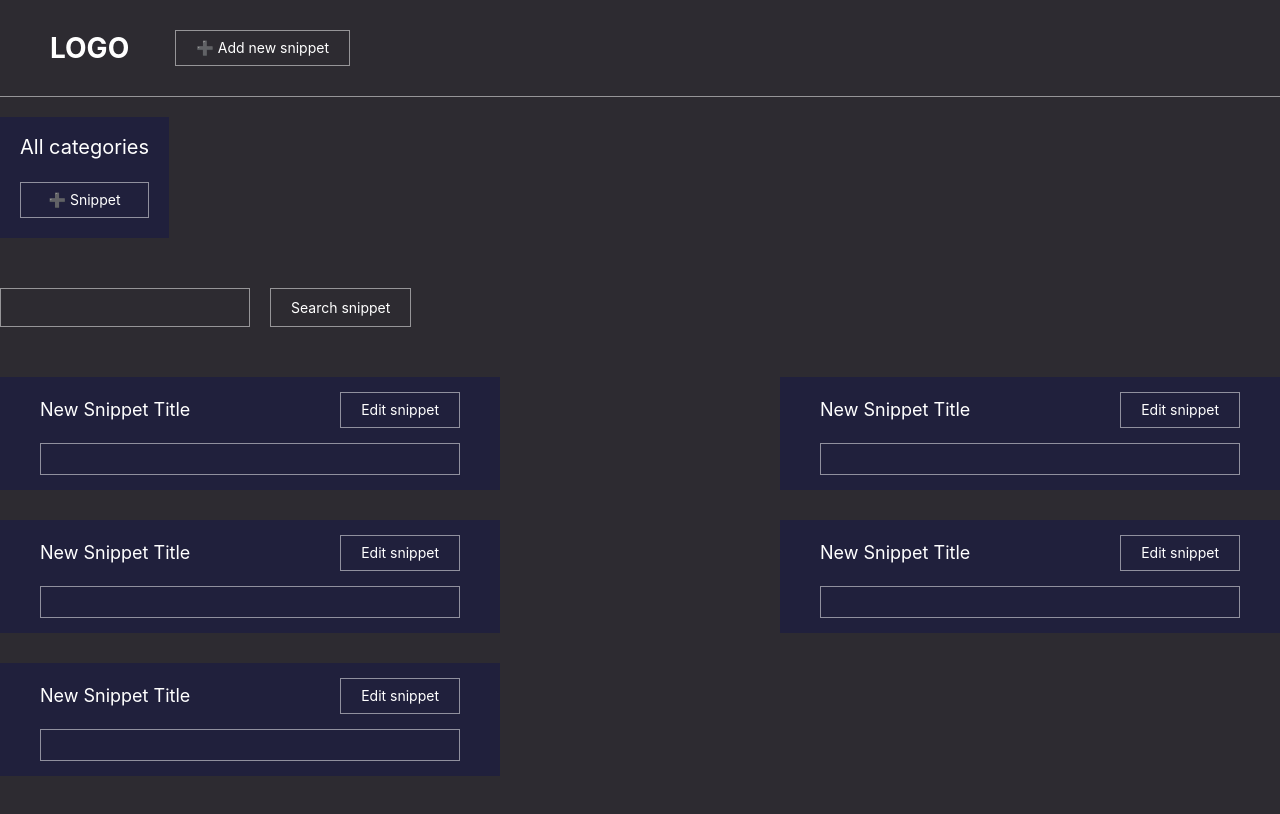
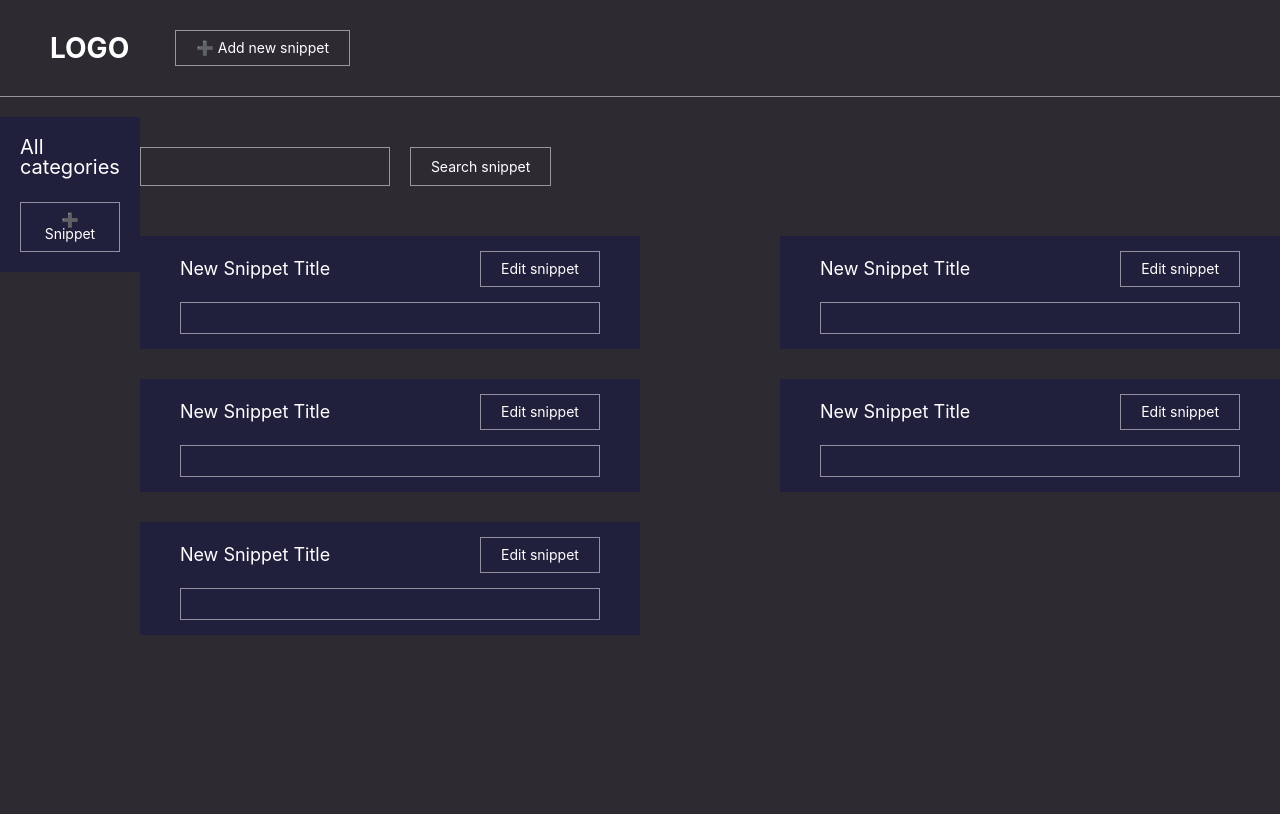
Before and after one commit to DariaRusovich/snippet-lab, a React (Create React App) app: page / in a window 1280 px wide. Shown: the top 814 px of the page. Built offline with nearby package versions, Linux system fonts and the light colour scheme.

Commit message:
add-wrapper-content

```diff
--- a/src/App.js
+++ b/src/App.js
@@ -15,10 +15,13 @@ function App() {
       <Header></Header>
 
       <div className="container">
+      <div className="content-wrapper">
       <Categories></Categories>
+      <div>
       <SearchField></SearchField>
-
       <SnippetList></SnippetList>
+      </div>
+      </div>
       </div>
 
       {/* <Switch>
--- a/src/components/Categories.jsx
+++ b/src/components/Categories.jsx
@@ -12,7 +12,7 @@ export default function Categories({ data }) {
             ))}
           </ul>
         )}
-        <button className="btn btn-add">➕ Snippet</button>
+        <button className="btn btn-style">➕ Snippet</button>
       </div>
     </div>
   );
--- a/src/index.css
+++ b/src/index.css
@@ -196,6 +196,10 @@ button {
   padding: 10px 20px;
   border: var(--border);
 }
-
+.content-wrapper{
+  display: flex;
+  align-items: flex-start;
+  justify-content: space-between;
+}
 
 /*===========COMMON STYLES END============*/
```
